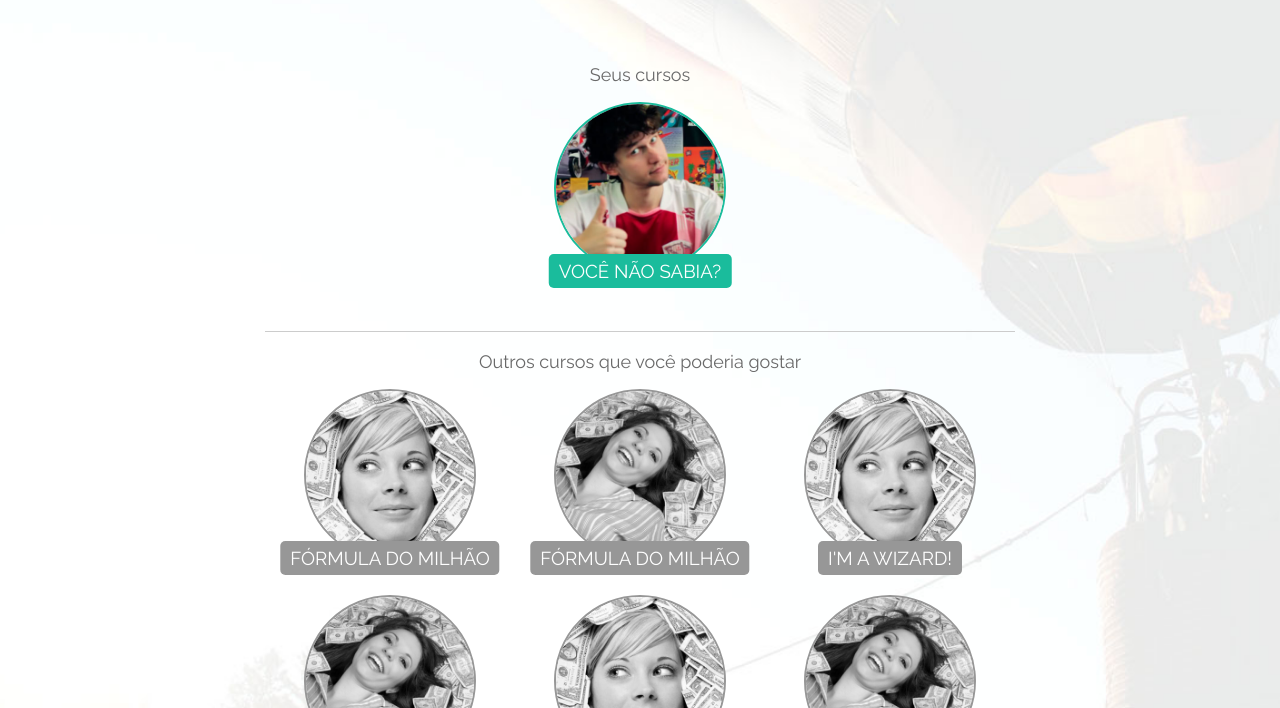
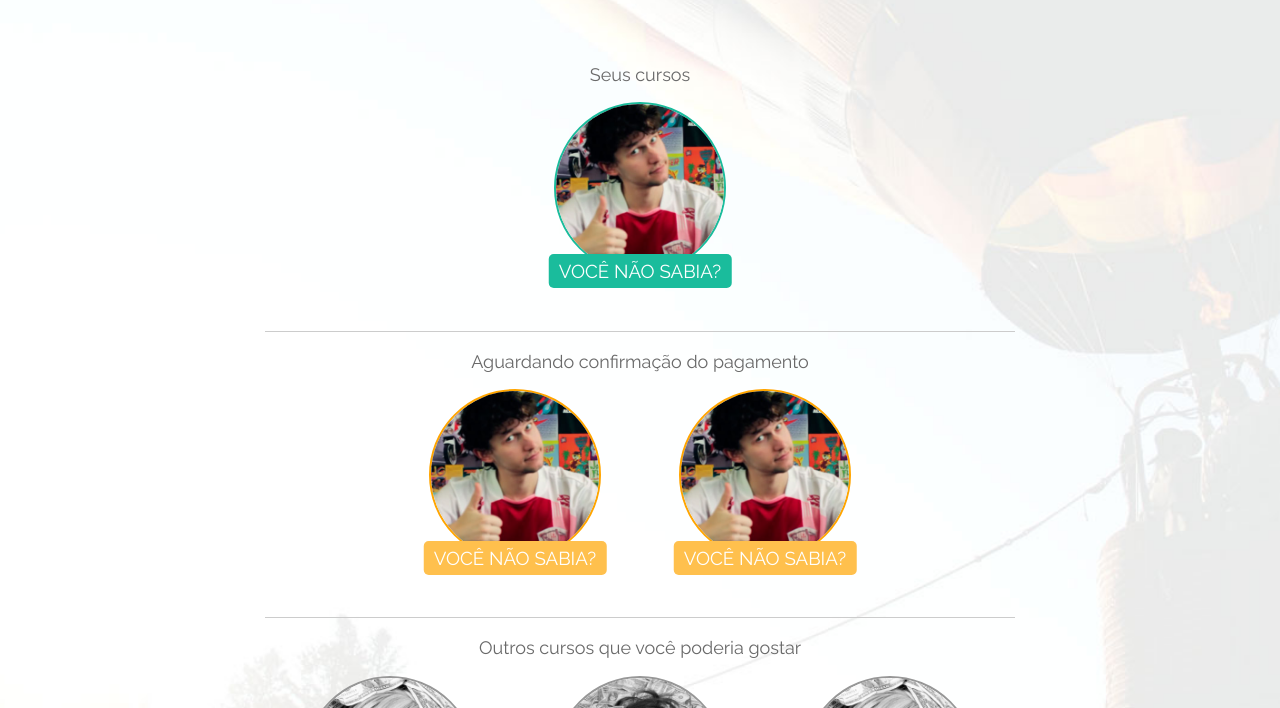
Before and after one commit to nnisouza/escoladosucesso-user-area, a plain HTML site: page index.html in a window 1280 px wide. Shown: the part 92-800 px from the top of the page. Drawn offline with nearby package versions, Linux system fonts and the light colour scheme.

Commit message:
"awaiting payment" courses

```diff
--- a/assets/css/main.css
+++ b/assets/css/main.css
@@ -164,9 +164,6 @@ textarea {
     border: 2px solid #1abc9c;
     border-radius: 100%;
 }
-.wrapper .content ul#theOthers li img{
-
-}
 .wrapper .content ul li h3{
     display: inline-block;
     padding: 4px 10px;
@@ -184,6 +181,13 @@ textarea {
     -o-transform: translate(-50%, -20px);
     transform: translate(-50%, -20px);
 }
+.wrapper .content ul#awaitingPayment li img{
+    border-color: orange;
+}
+.wrapper .content ul#awaitingPayment li h3{
+    background-color: #ffc04d;
+}
+
 .wrapper .footer .copyrights{
     margin: 0;
     padding: 0;
--- a/index.html
+++ b/index.html
@@ -32,6 +32,27 @@
             <div class="content">
                 <h2>Seus cursos</h2>
                 <ul class="clearfix" id="myOwn">
+                    <li>
+                        <a href="../escoladosucesso-class-area/">
+                            <img src="assets/img/mark/andrei.jpg" alt="">
+                            <h3>Você não sabia?</h3>
+                        </a>
+                    </li>
+                </ul>
+
+                <hr/>
+
+                <h2>
+                    Aguardando confirmação do pagamento
+                </h2>
+
+                <ul class="clearfix" id="awaitingPayment">
+                    <li>
+                        <a href="../escoladosucesso-class-area/">
+                            <img src="assets/img/mark/andrei.jpg" alt="">
+                            <h3>Você não sabia?</h3>
+                        </a>
+                    </li>
                     <li>
                         <a href="../escoladosucesso-class-area/">
                             <img src="assets/img/mark/andrei.jpg" alt="">
```
